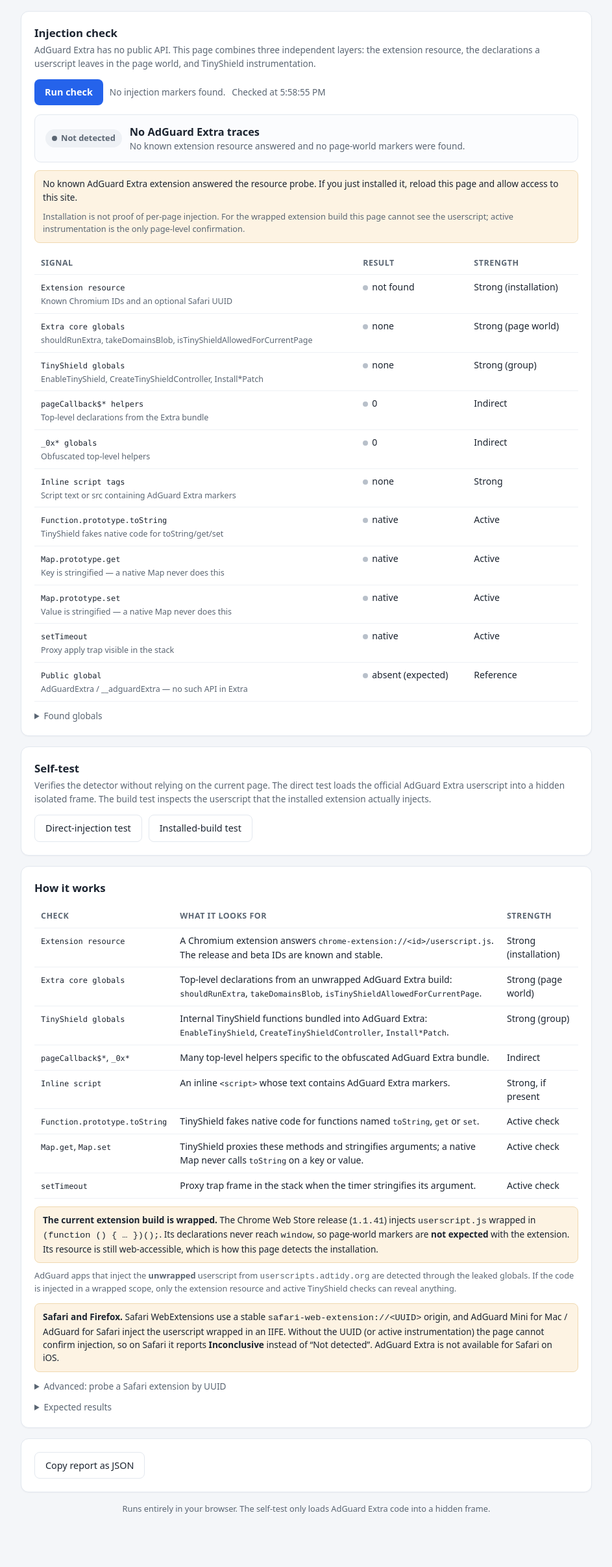
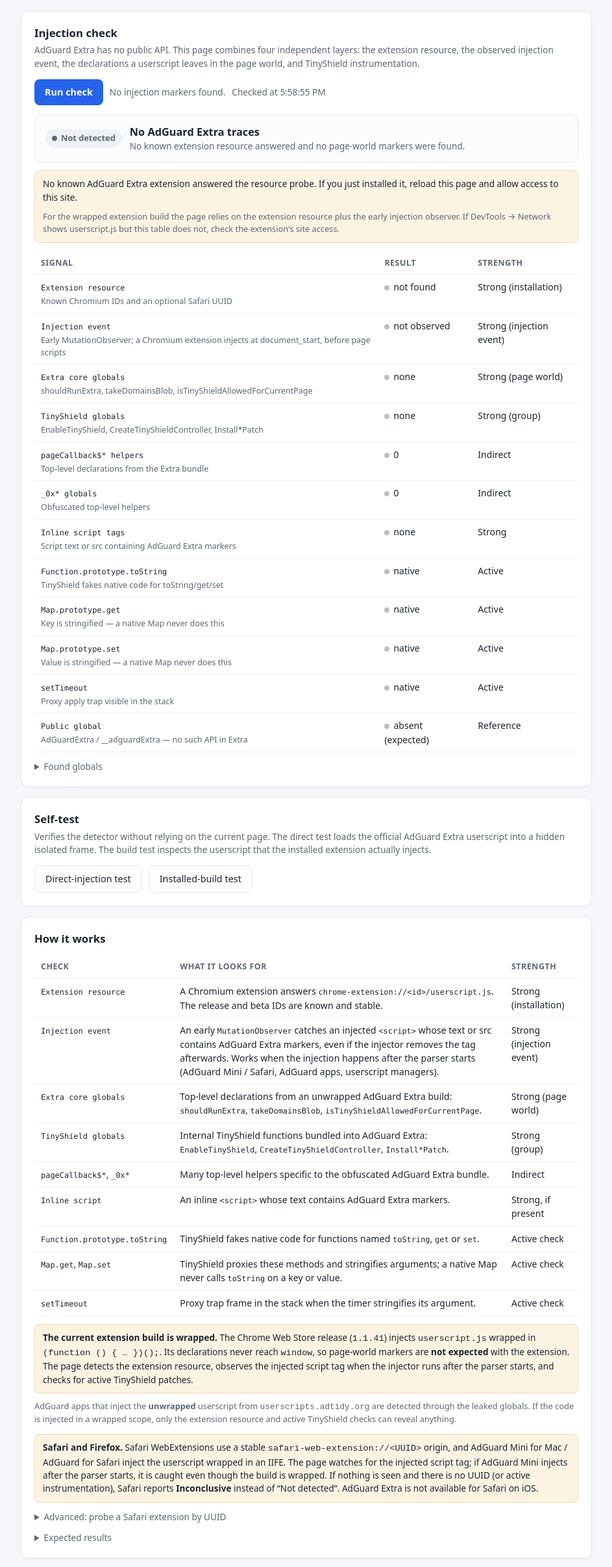
Before and after one commit to dmitriivqa39/forfiltertest, a plain HTML site: page extra.html in a window 1280 px wide. Shown: the part 115-2527 px from the top of the page at 65% size, without its empty margins (168-1111 px from the left). Before the commit the page ends 2495 px from the top, so only its background shows below. Drawn offline with Linux system fonts and the light colour scheme.

Commit message:
update extra.html

```diff
--- a/extra.html
+++ b/extra.html
@@ -4,6 +4,61 @@
 <meta charset="utf-8" />
 <meta name="viewport" content="width=device-width, initial-scale=1" />
 <title>AdGuard Extra Injection Check</title>
+<script id="extra-early" data-extra-detector="1">
+/*
+  This runs at the top of <head>, as early as a page script can.
+  It catches an AdGuard Extra userscript tag if the injector adds it after the
+  parser starts (AdGuard Mini / Safari, AdGuard apps). Chromium extensions inject
+  at document_start, before this script exists; those are covered by the
+  chrome-extension:// resource probe.
+*/
+(function () {
+  'use strict';
+
+  var hits = [];
+
+  function skip(node) {
+    return !node || node.nodeType !== 1 || node.tagName !== 'SCRIPT' ||
+      node.id === 'extra-early' ||
+      node.getAttribute('data-extra-detector') === '1';
+  }
+
+  function check(node) {
+    if (skip(node)) return;
+    var src = node.src || '';
+    var text = node.textContent || '';
+    var extensionSrc = /^(chrome-extension|safari-web-extension|moz-extension):\/\//i.test(src) &&
+      /userscript\.js|adguard-extra/i.test(src);
+    var cdnSrc = /adguard-extra\.user\.js/i.test(src);
+    var markers = /AdGuard Extra|adguard-extra|shouldRunExtra|takeDomainsBlob|EnableTinyShield|InstallFunctionToStringPatch/i
+      .test(text.slice(0, 8192));
+    if (extensionSrc || cdnSrc || markers) {
+      hits.push({
+        src: src,
+        className: node.className || '',
+        textLength: text.length,
+        at: Date.now()
+      });
+    }
+  }
+
+  try {
+    if (document.documentElement) {
+      new MutationObserver(function (records) {
+        for (var i = 0; i < records.length; i++) {
+          var added = records[i].addedNodes;
+          for (var j = 0; j < added.length; j++) check(added[j]);
+        }
+      }).observe(document.documentElement, { childList: true, subtree: true });
+    }
+    for (var k = 0; k < document.scripts.length; k++) check(document.scripts[k]);
+  } catch (e) { /* ignore */ }
+
+  try {
+    Object.defineProperty(window, '__agExtraEarlyHits', { value: hits, configurable: true });
+  } catch (e) { /* ignore */ }
+})();
+</script>
 <style>
   :root {
     --bg: #f4f6f9;
@@ -132,7 +187,7 @@
 
   <section class="card">
     <h2>Injection check</h2>
-    <p class="sub">AdGuard Extra has no public API. This page combines three independent layers: the extension resource, the declarations a userscript leaves in the page world, and TinyShield instrumentation.</p>
+    <p class="sub">AdGuard Extra has no public API. This page combines four independent layers: the extension resource, the observed injection event, the declarations a userscript leaves in the page world, and TinyShield instrumentation.</p>
     <div class="row">
       <button id="check-btn">Run check</button>
       <span id="check-status" class="status">Starting…</span>
@@ -190,6 +245,11 @@
           <td>Strong (installation)</td>
         </tr>
         <tr>
+          <td><code>Injection event</code></td>
+          <td>An early <code>MutationObserver</code> catches an injected <code>&lt;script&gt;</code> whose text or src contains AdGuard Extra markers, even if the injector removes the tag afterwards. Works when the injection happens after the parser starts (AdGuard Mini / Safari, AdGuard apps, userscript managers).</td>
+          <td>Strong (injection event)</td>
+        </tr>
+        <tr>
           <td><code>Extra core globals</code></td>
           <td>Top-level declarations from an unwrapped AdGuard Extra build: <code>shouldRunExtra</code>, <code>takeDomainsBlob</code>, <code>isTinyShieldAllowedForCurrentPage</code>.</td>
           <td>Strong (page world)</td>
@@ -230,8 +290,9 @@
     <div class="hl">
       <b>The current extension build is wrapped.</b> The Chrome Web Store release (<code>1.1.41</code>) injects
       <code>userscript.js</code> wrapped in <code>(function () { … })();</code>. Its declarations never reach
-      <code>window</code>, so page-world markers are <b>not expected</b> with the extension. Its resource is still
-      web-accessible, which is how this page detects the installation.
+      <code>window</code>, so page-world markers are <b>not expected</b> with the extension. The page detects the
+      extension resource, observes the injected script tag when the injector runs after the parser starts, and
+      checks for active TinyShield patches.
     </div>
 
     <p class="note">
@@ -242,9 +303,10 @@
 
     <div class="hl" id="safari-help">
       <b>Safari and Firefox.</b> Safari WebExtensions use a stable <code>safari-web-extension://&lt;UUID&gt;</code>
-      origin, and AdGuard Mini for Mac / AdGuard for Safari inject the userscript wrapped in an IIFE. Without the
-      UUID (or active instrumentation) the page cannot confirm injection, so on Safari it reports
-      <b>Inconclusive</b> instead of “Not detected”. AdGuard Extra is not available for Safari on iOS.
+      origin, and AdGuard Mini for Mac / AdGuard for Safari inject the userscript wrapped in an IIFE. The page
+      watches for the injected script tag; if AdGuard Mini injects after the parser starts, it is caught even
+      though the build is wrapped. If nothing is seen and there is no UUID (or active instrumentation), Safari
+      reports <b>Inconclusive</b> instead of “Not detected”. AdGuard Extra is not available for Safari on iOS.
     </div>
 
     <details>
@@ -267,11 +329,12 @@
       <table>
         <thead><tr><th>Setup</th><th>Expected verdict</th></tr></thead>
         <tbody>
-          <tr><td>Chromium + AdGuard Extra extension, http(s) page</td><td>Installed — wrapped build</td></tr>
+          <tr><td>Chromium + AdGuard Extra extension, http(s) page</td><td>Injected — wrapped build</td></tr>
           <tr><td>Chromium + AdGuard Extra extension, domain where Extra applies</td><td>AdGuard Extra is active</td></tr>
           <tr><td>Chromium without Extra</td><td>Not detected</td></tr>
           <tr><td>AdGuard app injecting the unwrapped userscript</td><td>AdGuard Extra injected</td></tr>
-          <tr><td>Safari with AdGuard Mini, arbitrary domain</td><td>Inconclusive on Safari</td></tr>
+          <tr><td>Safari with AdGuard Mini, injected script tag observed</td><td>AdGuard Extra injected (wrapped build)</td></tr>
+          <tr><td>Safari with AdGuard Mini, nothing observed</td><td>Inconclusive on Safari</td></tr>
           <tr><td>Safari with AdGuard Mini, domain where Extra applies</td><td>AdGuard Extra is active</td></tr>
           <tr><td><code>file://</code> page</td><td>Not injected on file://</td></tr>
           <tr><td>Direct-injection self-test</td><td>Extra + TinyShield markers found in the test frame</td></tr>
@@ -417,6 +480,7 @@
       obfuscated: 0,
       inline: [],
       inlineScripts: 0,
+      earlyHits: [],
       toStringPatched: false,
       mapGetInstrumented: false,
       mapSetInstrumented: false,
@@ -424,6 +488,12 @@
     };
 
     try { out.names = Object.getOwnPropertyNames(win); } catch (e) { out.names = []; }
+
+    try {
+      out.earlyHits = Array.isArray(win.__agExtraEarlyHits) ? win.__agExtraEarlyHits.slice(0, 20) : [];
+    } catch (e) {
+      out.earlyHits = [];
+    }
 
     const names = new Set(out.names);
     const has = (name) => names.has(name) || typeOf(win, name) !== null;
@@ -505,6 +575,7 @@
     const strong =
       data.extraCore.length > 0 ||
       data.tinyShield.length >= 3 ||
+      data.earlyHits.length > 0 ||
       data.inline.some((hit) => hit.source === 'src' || hit.token === 'shouldRunExtra' ||
         hit.token === 'takeDomainsBlob' || hit.token === '@name AdGuard Extra');
     const possible =
@@ -519,7 +590,7 @@
     if (strong) return { level: 'injected', active, installed, tone: 'ok', label: 'AdGuard Extra injected' };
     if (active) return { level: 'active', active, installed, tone: 'ok', label: 'AdGuard Extra is active' };
     if (!IS_HTTP) return { level: 'protocol', active, installed, tone: 'err', label: 'Not injected on ' + location.protocol };
-    if (installed) return { level: 'installed', active, installed, tone: 'warn', label: 'Installed — wrapped build' };
+    if (installed) return { level: 'installed', active, installed, tone: 'ok', label: 'Injected — wrapped build' };
     if (possible) return { level: 'possible', active, installed, tone: 'warn', label: 'Possible injection — weak signals' };
     if (IS_WEBKIT) return { level: 'safari', active, installed, tone: 'warn', label: 'Inconclusive on Safari' };
     if (IS_GECKO) return { level: 'gecko', active, installed, tone: 'warn', label: 'Inconclusive on Firefox' };
@@ -557,15 +628,21 @@
     const hint = $('verdict-hint');
     if (verdict.level === 'injected') {
       title.textContent = 'AdGuard Extra is injected into this page';
-      hint.textContent = verdict.active
-        ? 'Its TinyShield patches are active on ' + location.hostname + '.'
-        : 'Its userscript was injected unwrapped, so its declarations are visible in the page world.';
+      if (data.earlyHits.length && !data.extraCore.length && !data.tinyShield.length) {
+        hint.textContent = 'An injected userscript tag was observed, but the build is wrapped, so it leaves no globals.';
+      } else if (data.earlyHits.length) {
+        hint.textContent = 'The injected userscript tag was observed, and its declarations are visible in the page world.';
+      } else {
+        hint.textContent = verdict.active
+          ? 'Its TinyShield patches are active on ' + location.hostname + '.'
+          : 'Its userscript was injected unwrapped, so its declarations are visible in the page world.';
+      }
     } else if (verdict.level === 'active') {
       title.textContent = 'AdGuard Extra is active on this domain';
       hint.textContent = 'TinyShield instrumentation is present. The userscript itself may be injected in a wrapped scope.';
     } else if (verdict.level === 'installed') {
-      title.textContent = 'AdGuard Extra is installed — wrapped build';
-      hint.textContent = 'The extension injects userscript.js wrapped in an IIFE, so it leaves no globals. On http(s) pages it runs when Chrome grants site access: chrome://extensions → AdGuard Extra → Details → Site access → On all sites.';
+      title.textContent = 'AdGuard Extra is injected — wrapped build';
+      hint.textContent = 'The extension resource is available and its content script injects userscript.js on http(s) pages. The build is wrapped in an IIFE and Chromium injects it at document_start, before page scripts, so the page cannot observe that tag or its globals. DevTools → Network shows the userscript.js request; if it is absent, set chrome://extensions → AdGuard Extra → Details → Site access → On all sites.';
     } else if (verdict.level === 'protocol') {
       title.textContent = 'AdGuard Extra is not injected into file:// pages';
       hint.textContent = 'The content script matches only http:// and https://. Serve this page over HTTP to test.';
@@ -606,7 +683,7 @@
     if (lines.length) {
       extNote.classList.remove('hidden');
       extNote.innerHTML = lines.join('<br>') +
-        '<div class="note">Installation is not proof of per-page injection. For the wrapped extension build this page cannot see the userscript; active instrumentation is the only page-level confirmation.</div>';
+        '<div class="note">For the wrapped extension build the page relies on the extension resource plus the early injection observer. If DevTools → Network shows userscript.js but this table does not, check the extension\'s site access.</div>';
     } else {
       extNote.classList.add('hidden');
       extNote.innerHTML = '';
@@ -619,8 +696,8 @@
       safariNote.innerHTML =
         '<b>Safari note.</b> AdGuard Mini for Mac / AdGuard for Safari inject the userscript inside an IIFE. ' +
         'Its declarations never reach <code>window</code>, so on Safari this page reports <b>Inconclusive</b> ' +
-        'unless active instrumentation or a Safari extension UUID probe says otherwise. To get a positive signal, ' +
-        'open a domain where Extra applies (the page will report <b>AdGuard Extra is active</b>) or use the UUID probe above. ' +
+        'unless the early observer sees the injected script tag, active instrumentation fires, or a Safari extension UUID probe succeeds. ' +
+        'To get a positive signal, reload the page (the injector runs after the parser starts) or open a domain where Extra applies. ' +
         'AdGuard Extra is not available for Safari on iOS.';
     } else {
       safariNote.classList.add('hidden');
@@ -649,6 +726,10 @@
         'Known Chromium IDs and an optional Safari UUID',
         extValue,
         extState, 'Strong (installation)'),
+      row('Injection event',
+        'Early MutationObserver; a Chromium extension injects at document_start, before page scripts',
+        data.earlyHits.length ? 'observed (' + data.earlyHits.length + ')' : 'not observed',
+        data.earlyHits.length ? 'ok' : 'off', 'Strong (injection event)'),
       row('Extra core globals',
         'shouldRunExtra, takeDomainsBlob, isTinyShieldAllowedForCurrentPage',
         data.extraCore.length ? data.extraCore.length + ' found' : 'none',
@@ -721,7 +802,7 @@
 
     setStatus(verdict.level === 'injected' ? 'Injection markers found.' :
       verdict.level === 'active' ? 'Active instrumentation found.' :
-      verdict.level === 'installed' ? 'Extension installed; wrapped build.' :
+      verdict.level === 'installed' ? 'Injected (wrapped build).' :
       verdict.level === 'protocol' ? 'Cannot run on file://.' :
       verdict.level === 'safari' || verdict.level === 'gecko' ? 'No page-world markers — see the note.' :
       verdict.level === 'possible' ? 'Weak traces only.' :
@@ -753,7 +834,8 @@
         legacy: data.legacy,
         pageCallbackCount: data.pageCallbacks,
         obfuscatedCount: data.obfuscated,
-        inlineScriptHits: data.inline
+        inlineScriptHits: data.inline,
+        injectionEventHits: data.earlyHits
       },
       activity: {
         functionToStringPatched: data.toStringPatched,
@@ -790,6 +872,7 @@
         state = e.name === 'AbortError' ? 'timeout' : 'absent';
       }
       results.push({ id: ext.id, name: ext.name, url, state, status });
+      if (state === 'installed') break;
     }
     return { supported: true, results };
   }
```
